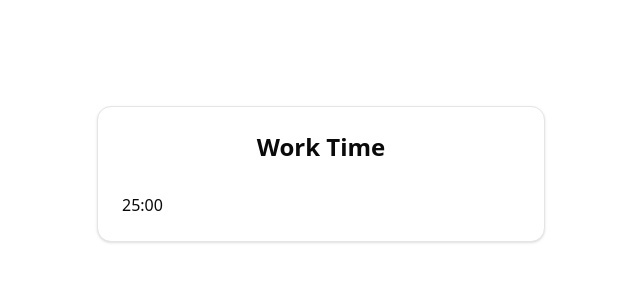
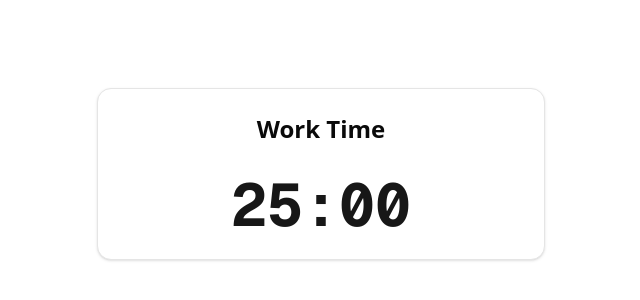
Before and after one commit to ted-M-tech/ai-pomodoro-timer, a Next.js app: page / in a window 1280 px wide. Shown: the part 226-526 px from the top of the page, without its empty margins (319-959 px from the left). Built offline with nearby package versions, Linux system fonts and the light colour scheme.

Commit message:
Add TimerDisplay components

```diff
--- a/src/components/TimerApp.tsx
+++ b/src/components/TimerApp.tsx
@@ -1,7 +1,7 @@
 'use client';
 
 import { Card, CardContent, CardHeader, CardTitle } from "@/components/ui/card"
-import { Timer } from "lucide-react";
+import TimerDisplay from "@/components/TimerDisplay";
 
 export default function TimerApp() {
     return (
@@ -10,8 +10,8 @@ export default function TimerApp() {
                 <CardHeader>
                     <CardTitle className="text-2xl font-bold text-center">Work Time</CardTitle>
                 </CardHeader>
-                <CardContent>
-                    25:00
+                <CardContent className="flex justify-center">
+                    <TimerDisplay minutes={25} seconds={0} />
                 </CardContent>
             </Card>
         </div>
--- /dev/null
+++ b/src/components/TimerDisplay.tsx
@@ -0,0 +1,12 @@
+interface TimerDisplayProps {
+    minutes: number;
+    seconds: number;
+}
+
+export default function TimerDisplay({ minutes, seconds }: TimerDisplayProps) {
+    return (
+        <div className="text-6xl font-mono font-bold text-primary">
+            {String(minutes).padStart(2, '0')}:{String(seconds).padStart(2, '0')}
+        </div>
+    );
+}
```
